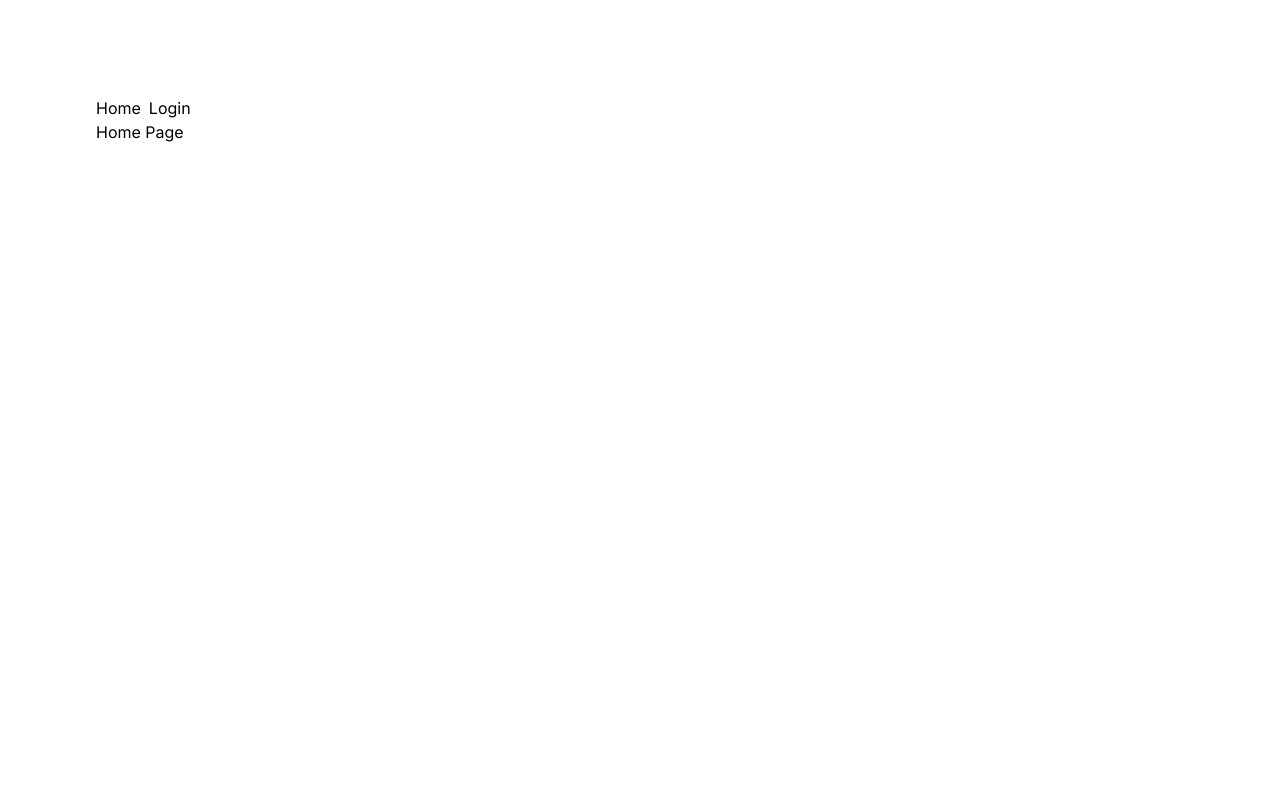
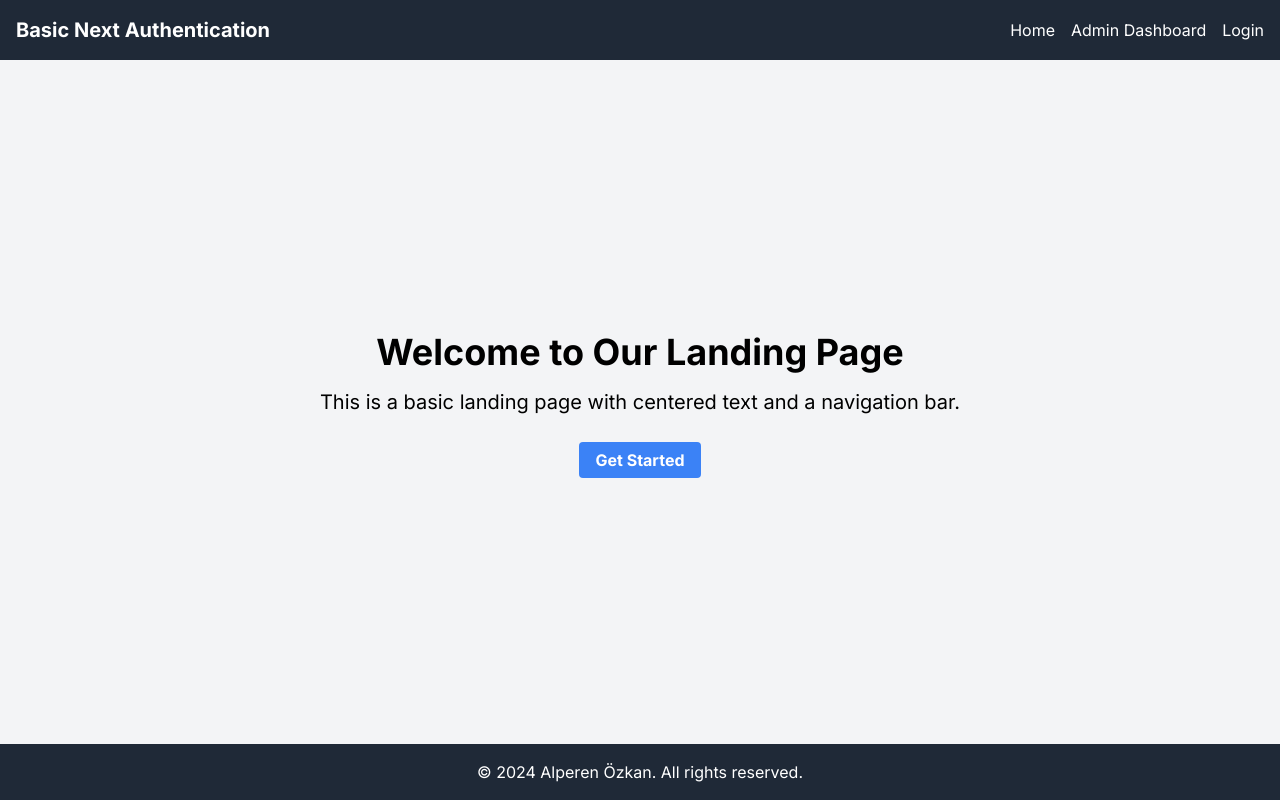
Before and after one commit to alperenweb3/basic-next-auth, a Next.js app: page / in a window 1280 px wide. Built offline with nearby package versions, Linux system fonts and the light colour scheme; no server answers.

Commit message:
style: ui updates

```diff
--- a/app/dashboard/page.tsx
+++ b/app/dashboard/page.tsx
@@ -84,40 +84,71 @@ export default function Dashboard() {
 
   // Render a loading state or nothing while checking authentication and authorization
   if (status === 'loading' || loading) {
-    return <div>Loading...</div>;
+    return (
+      <div className="flex justify-center items-center min-h-screen">
+        <div className="text-center">
+          <div
+            className="spinner-border animate-spin inline-block w-8 h-8 border-4 rounded-full"
+            role="status"
+          >
+            <span className="visually-hidden">Loading...</span>
+          </div>
+          <p>Loading...</p>
+        </div>
+      </div>
+    );
   }
 
   return (
-    <div className="p-24">
-      <h1>Dashboard</h1>
-      <table className="w-full">
-        <thead>
-          <tr className="text-left">
-            <th>Name</th>
-            <th>Email</th>
-            <th>Allowed Pages</th>
-            <th>Actions</th>
+    <div className="p-8">
+      <h1 className="text-3xl font-bold mb-6">Admin Dashboard</h1>
+      <div className="overflow-x-auto">
+        <table className="min-w-full bg-white border border-gray-200 shadow-md rounded-lg">
+          <thead className="bg-gray-200">
+            <tr>
+              <th className="py-3 px-6 text-left font-medium text-gray-600 uppercase tracking-wider">
+                Name
+              </th>
+              <th className="py-3 px-6 text-left font-medium text-gray-600 uppercase tracking-wider">
+                Email
+              </th>
+              <th className="py-3 px-6 text-left font-medium text-gray-600 uppercase tracking-wider">
+                Allowed Pages
+              </th>
+              <th className="py-3 px-6 text-left font-medium text-gray-600 uppercase tracking-wider">
+                Actions
+              </th>
             </tr>
           </thead>
           <tbody>
-          {users.map((user) => (
-            <tr key={user.email}>
-              <td>{user.name}</td>
-              <td>{user.email}</td>
-              <td>{user.allowedPages.join(', ')}</td>
-              <td>
+            {users.map((user, index) => (
+              <tr
+                key={user.email}
+                className={index % 2 === 0 ? 'bg-white' : 'bg-gray-50'}
+              >
+                <td className="py-4 px-6 border-b border-gray-200">
+                  {user.name}
+                </td>
+                <td className="py-4 px-6 border-b border-gray-200">
+                  {user.email}
+                </td>
+                <td className="py-4 px-6 border-b border-gray-200">
+                  {user.allowedPages.join(', ')}
+                </td>
+                <td className="py-4 px-6 border-b border-gray-200">
                   <button
                     onClick={() =>
                       handlePermissionChange(user.email, ['protected'])
                     }
+                    className="bg-blue-500 text-white px-4 py-2 rounded hover:bg-blue-600 transition-colors duration-300 mr-2"
                   >
-                  Grant Access to Protected Page
+                    Grant Access
                   </button>
                   <button
-                  className="pl-5"
                     onClick={() => handlePermissionChange(user.email, [])}
+                    className="bg-red-500 text-white px-4 py-2 rounded hover:bg-red-600 transition-colors duration-300"
                   >
-                  Revoke All Access
+                    Revoke Access
                   </button>
                 </td>
               </tr>
@@ -125,5 +156,6 @@ export default function Dashboard() {
           </tbody>
         </table>
       </div>
+    </div>
   );
 }
--- a/app/layout.tsx
+++ b/app/layout.tsx
@@ -2,6 +2,8 @@
 
 import { Inter } from 'next/font/google';
 import './globals.css';
+import NavBar from '@/components/NavBar';
+import Footer from '@/components/Footer';
 
 import { SessionProvider } from 'next-auth/react';
 
@@ -15,8 +17,12 @@ export default function RootLayout({
 }>) {
   return (
     <html lang="en">
-      <body className={inter.className}>
-        <SessionProvider>{children}</SessionProvider>
+      <body className={`${inter.className} min-h-screen flex flex-col`}>
+        <SessionProvider>
+          <NavBar />
+          <main className="flex-grow flex flex-col">{children}</main>
+          <Footer />
+        </SessionProvider>
       </body>
     </html>
   );
--- a/app/page.tsx
+++ b/app/page.tsx
@@ -1,35 +1,26 @@
 'use client';
-import { useSession, signOut } from 'next-auth/react';
+import Link from 'next/link';
 
 export default function Home() {
-  const { data: session } = useSession();
-
   return (
-    <main className="flex min-h-screen flex-col items-center p-24 max-w-5xl">
-      <nav className="w-full">
-        <ul className="flex w-full gap-2 justify-start">
-          <li>
-            <a href="/">Home</a>
-          </li>
-          {session ? (
-            <>
-              <li>
-                <a href="/protected">Protected</a>
-              </li>
-              <li>
-                <button onClick={() => signOut()}>Logout</button>
-              </li>
-            </>
-          ) : (
-            <li>
-              <a href="/auth/signin">Login</a>
-            </li>
-          )}
-        </ul>
-      </nav>
-      <div className="z-10 w-full items-center justify-between lg:flex">
-        <h1>Home Page</h1>
-      </div>
-    </main>
+    <div className="flex-grow flex flex-col">
+      <section className="flex-grow flex items-center justify-center bg-gray-100">
+        <div className="text-center">
+          <h1 className="text-4xl font-bold mb-4">
+            Welcome to Our Landing Page
+          </h1>
+          <p className="text-xl mb-8">
+            This is a basic landing page with centered text and a navigation
+            bar.
+          </p>
+          <Link
+            href="#"
+            className="bg-blue-500 hover:bg-blue-600 text-white font-bold py-2 px-4 rounded"
+          >
+            Get Started
+          </Link>
+        </div>
+      </section>
+    </div>
   );
 }
--- a/app/protected/demo/page.tsx
+++ /dev/null
@@ -1,12 +0,0 @@
-import React from 'react';
-
-const Page: React.FC = () => {
-  return (
-    <div>
-      <h1>Hello, Next.js!</h1>
-      <p>This is a basic Next.js page component.</p>
-    </div>
-  );
-};
-
-export default Page;
--- a/app/protected/page.tsx
+++ b/app/protected/page.tsx
@@ -43,16 +43,20 @@ export default function ProtectedPage() {
 
   // Authorized content for logged-in users
   return (
-    <div>
-      <h1>
-        Welcome to the Protected Page{' '}
-        {session.user?.name ? session.user.name : 'undefined'}
-      </h1>
-      <p>
-        Your Username is{' '}
-        {session.user?.email ? session.user.email : 'undefined'}
-      </p>
-      <p>This content is protected and only visible to authorized users.</p>
+    <div className="flex-grow flex flex-col">
+      <section className="flex-grow flex items-center justify-center bg-gray-100">
+        <div className="text-center">
+          <h1 className="text-4xl font-bold mb-4">
+            Welcome to the Protected Page!
+            <p>{session.user?.name ? session.user.name : 'undefined'}</p>
+          </h1>
+          <p className="text-xl mb-8">
+            Your Username is{' '}
+            {session.user?.email ? session.user.email : 'undefined'}
+          </p>
+          <p>This content is protected and only visible to authorized users.</p>
+        </div>
+      </section>
     </div>
   );
 }
--- /dev/null
+++ b/components/Footer.tsx
@@ -0,0 +1,16 @@
+// components/Footer.tsx
+import Link from 'next/link';
+
+export default function Footer() {
+  return (
+    <footer className="bg-gray-800 text-white p-4 text-center">
+      <p>
+        &copy; 2024{' '}
+        <Link target="__blank" href={'https://alperen.co'}>
+          Alperen Özkan
+        </Link>
+        . All rights reserved.
+      </p>
+    </footer>
+  );
+}
--- /dev/null
+++ b/components/NavBar.tsx
@@ -0,0 +1,45 @@
+// components/NavBar.tsx
+'use client';
+
+import { useSession, signOut } from 'next-auth/react';
+import Link from 'next/link';
+
+export default function NavBar() {
+  const { data: session } = useSession();
+
+  return (
+    <nav className="bg-gray-800 text-white p-4">
+      <div className="container mx-auto flex justify-between items-center">
+        <Link href="/" className="text-xl font-bold">
+          Basic Next Authentication
+        </Link>
+        <ul className="flex space-x-4">
+          <li>
+            <Link href="/" className="hover:text-gray-300">
+              Home
+            </Link>
+          </li>
+          <li>
+            <Link href="/dashboard" className="hover:text-gray-300">
+              Admin Dashboard
+            </Link>
+          </li>
+          {session ? (
+            <>
+              <li>
+                <Link href="/protected">Protected</Link>
+              </li>
+              <li>
+                <button onClick={() => signOut()}>Logout</button>
+              </li>
+            </>
+          ) : (
+            <li>
+              <Link href="/auth/signin">Login</Link>
+            </li>
+          )}
+        </ul>
+      </div>
+    </nav>
+  );
+}
```
Lines whose indentation alone changed are shown as unchanged.
